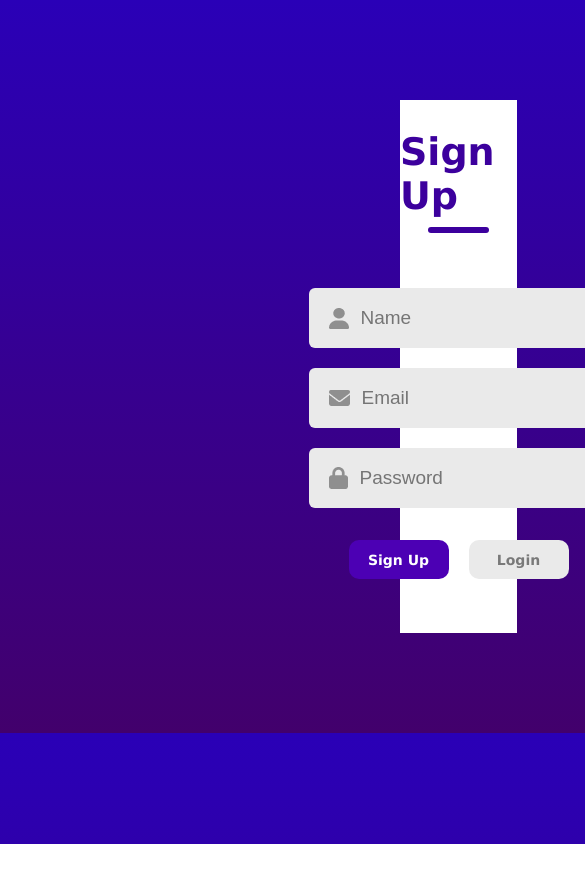
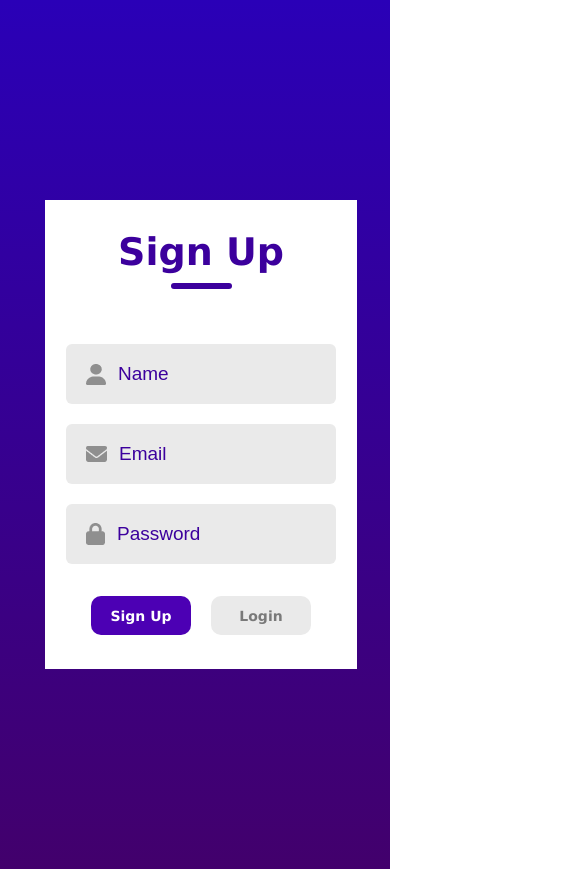
Before and after one commit to Fatiha26/form-react, a React (Vite) app: page / in a window 390 px wide. Shown: the top 869 px of the page, 585 px wide, since content can reach past the window. Before the commit the page ends 844 px from the top, so only its background shows below. Built offline with nearby package versions, Linux system fonts and the light colour scheme.

Commit message:
responsive done

```diff
--- a/src/components/style.css
+++ b/src/components/style.css
@@ -6,7 +6,6 @@
     margin: 100px 400px;
     background:#fff;
     padding-bottom: 30px;
-    width: 30%;
 }
 .header{
     display: flex;
@@ -32,13 +31,12 @@
     display: flex;
     flex-direction: column;
     gap: 20px;
-    padding: 0 2rem;
 }
 .input{
     display: flex;
     align-items: center;
     margin: auto;
-    width: 280px;
+    width: 320px;
     height: 60px;
     gap: 10px;
     background: #eaeaea;
@@ -51,10 +49,13 @@
    background: transparent;
    border: none;
    outline: none;
-   color: #797979;
+   color: #4c00b4;
    font-size: 19px;
 }
 
+input::placeholder{
+    color: #3c009d;
+}
 .forget-pass{
     margin-top: 27px;
     color: #797979;
@@ -91,3 +92,16 @@
     background: #eaeaea;
     color: #797979;
 }
+
+@media (max-width:420px){
+    .container
+    {
+    margin: 200px 45px;
+    background:#fff;
+    width: 80%;
+    padding-bottom: 10px;
+    }
+    .input{
+        width: 250px;
+    }
+}
```
